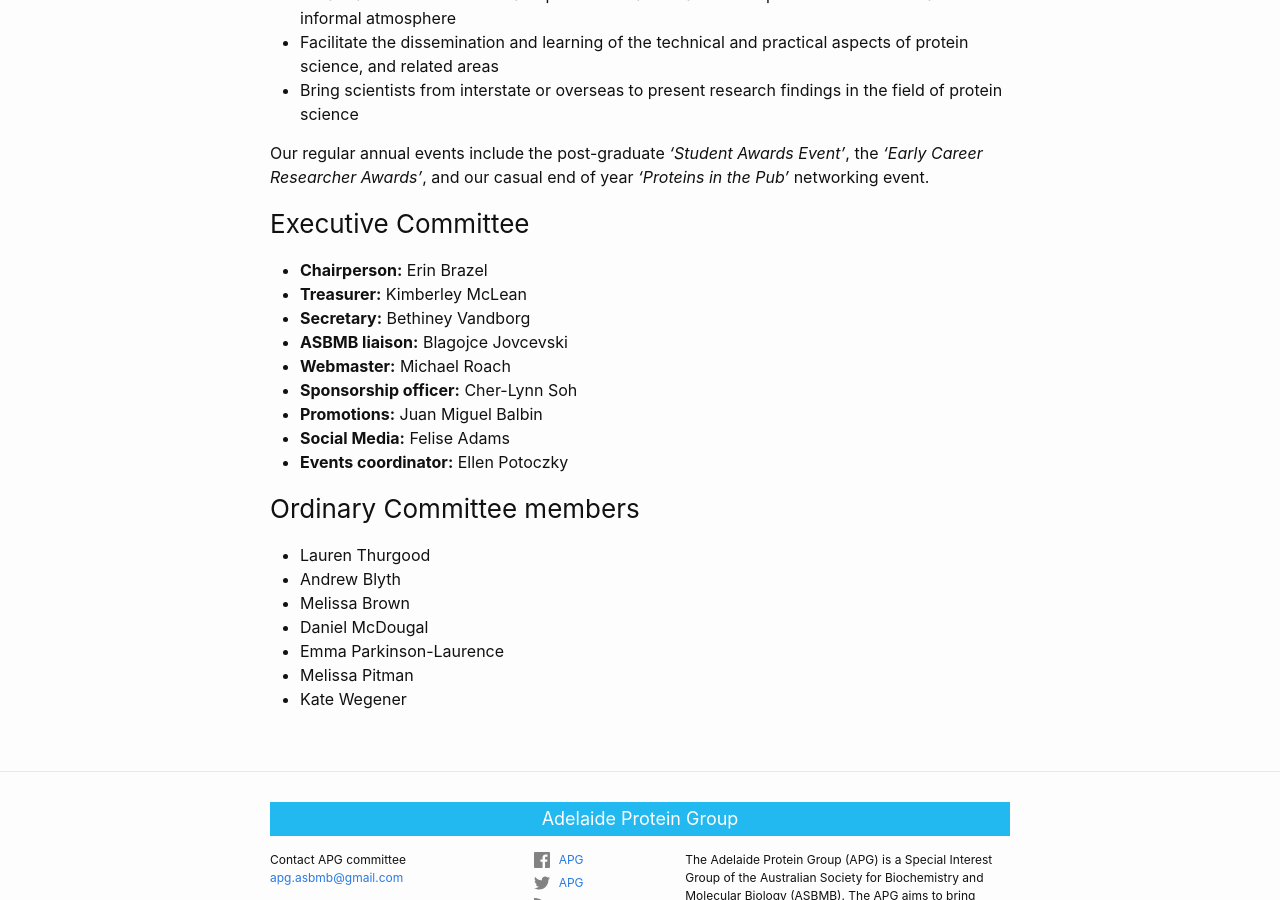
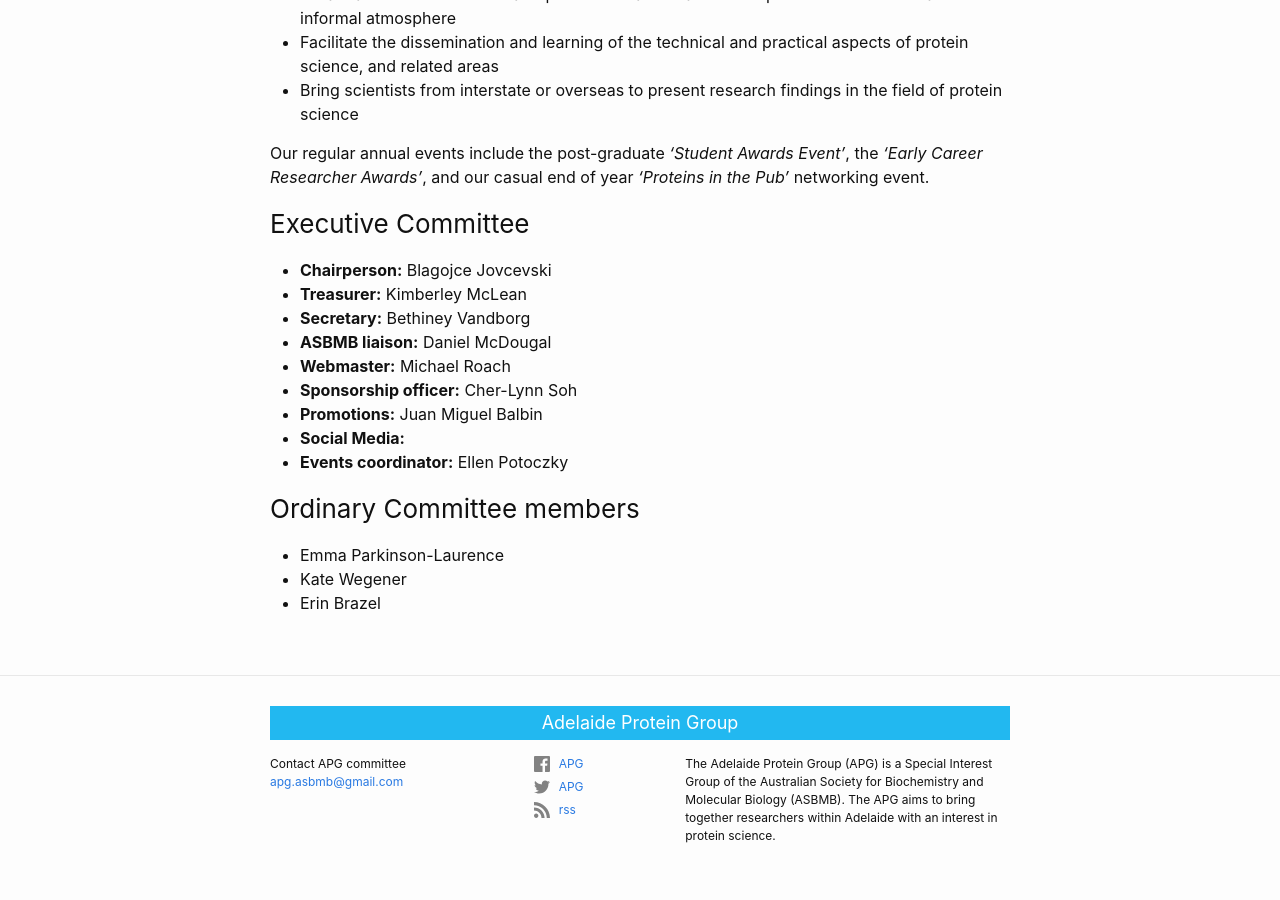
Before and after one commit to apg-asbmb/apg-asbmb.github.io, a Jekyll site: the page built from about.md, in a window 1280 px wide and 900 px high, scrolled down 551 px. Built offline with Jekyll 4.4.1, drawn with Linux system fonts in a browser that asks for light colours.

Commit message:
committee update

```diff
--- a/about.md
+++ b/about.md
@@ -21,29 +21,26 @@ The specific aims of the group are to:
 - Facilitate the dissemination and learning of the technical and practical aspects of protein science, and related areas
 - Bring scientists from interstate or overseas to present research findings in the field of protein science
 
-Our regular annual events include the post-graduate _'Student Awards Event'_, the _'Early Career Researcher Awards'_, and our casual end of year _'Proteins in the Pub'_ networking event.
+Our regular annual events include the post-graduate _'Student Awards Event'_, the _'Early Career Researcher Awards'_,
+and our casual end of year _'Proteins in the Pub'_ networking event.
 
 
 ### Executive Committee
 
- - __Chairperson:__ Erin Brazel
+ - __Chairperson:__ Blagojce Jovcevski
  - __Treasurer:__ Kimberley McLean
  - __Secretary:__ Bethiney Vandborg
- - __ASBMB liaison:__ Blagojce Jovcevski
+ - __ASBMB liaison:__ Daniel McDougal
  - __Webmaster:__ Michael Roach
  - __Sponsorship officer:__ Cher-Lynn Soh
  - __Promotions:__ Juan Miguel Balbin
- - __Social Media:__ Felise Adams
+ - __Social Media:__
  - __Events coordinator:__ Ellen Potoczky
 
 ### Ordinary Committee members
 
- - Lauren Thurgood
- - Andrew Blyth
- - Melissa Brown
- - Daniel McDougal
  - Emma Parkinson-Laurence
- - Melissa Pitman
  - Kate Wegener
+ - Erin Brazel
 
 [1]:/assets/docs/APGConstitution-20080417.doc
```
Also changed, not shown: Gemfile.lock.
